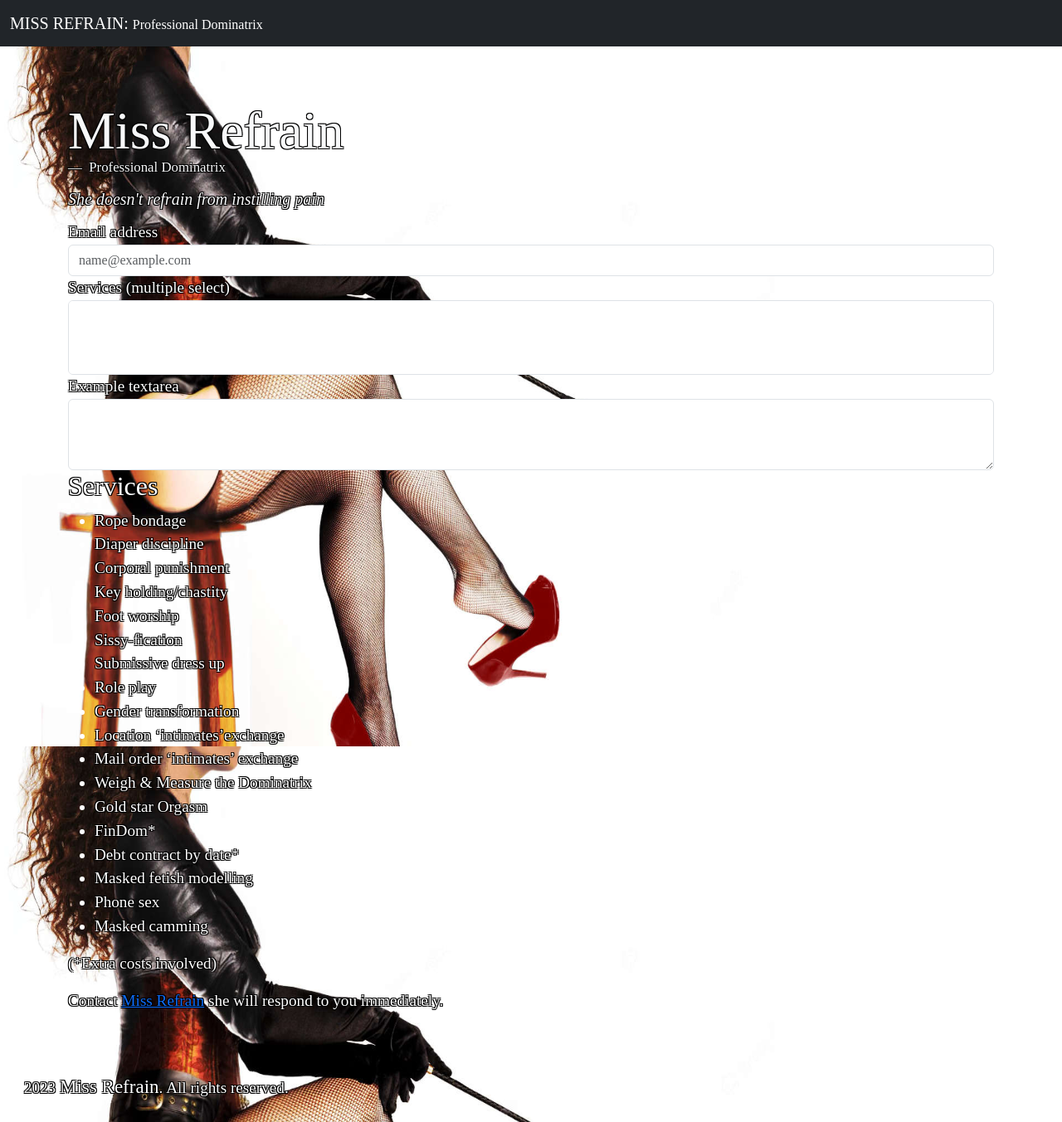
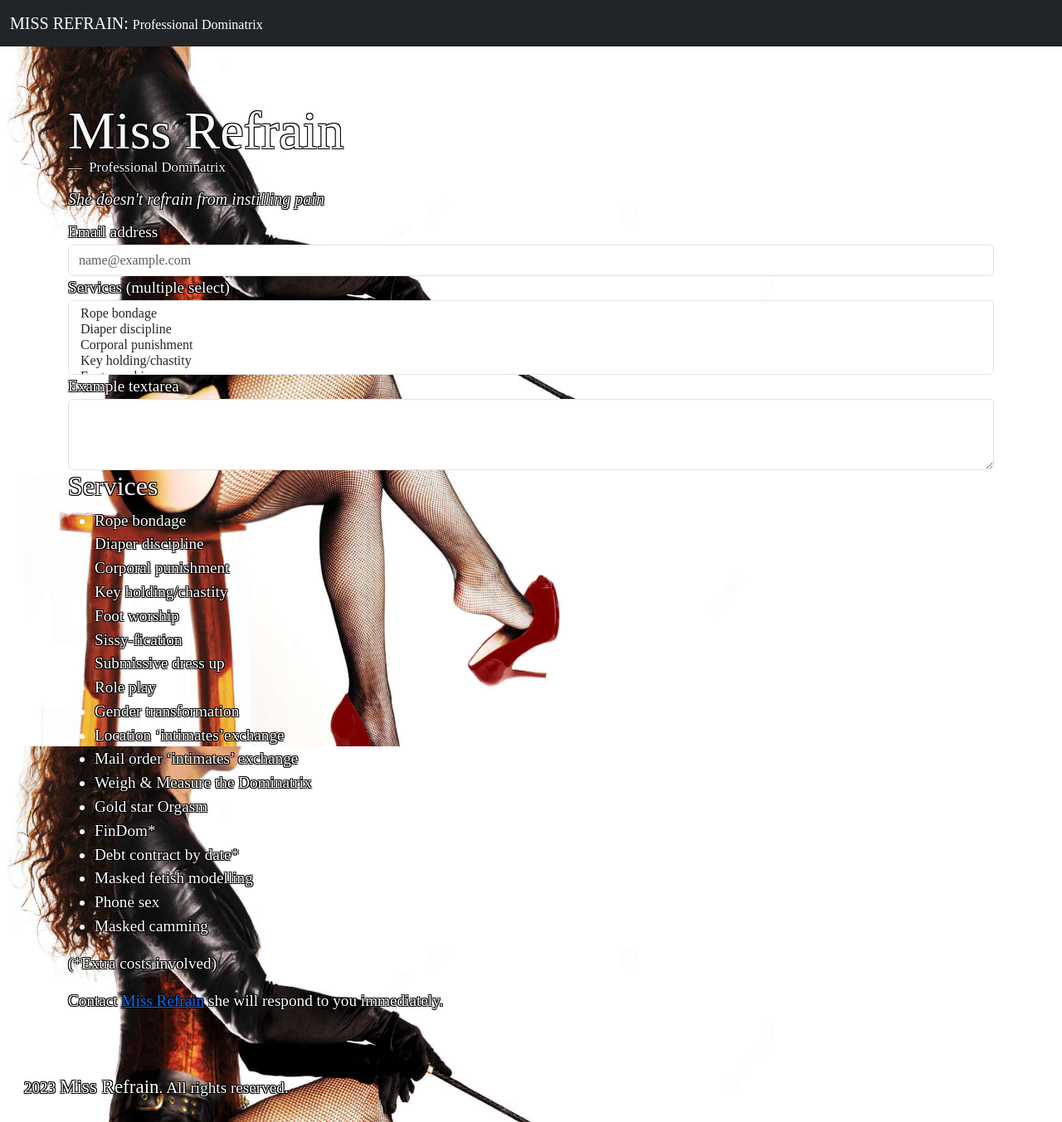
Before and after one commit to missrefrain/missrefrain..github.io, a Jekyll site: the page built from index.md, in a window 1280 px wide and 1353 px high. Shown: the whole window at 83% size. Built offline with Jekyll 4.4.1, drawn with Linux system fonts in a browser that asks for light colours; nearby versions of some CDN libraries.

```diff
--- a/_config.yml
+++ b/_config.yml
@@ -5,22 +5,22 @@ strap: She doesn't refrain from instilling pain
 site_path: https://missrefrain.github.io/
 # include: ['_projects']
 services:
- Rope bondage
- Diaper discipline
- Corporal punishment
- Key holding/chastity
- Foot worship
- Sissy-fication
- Submissive dress up
- Role play
- Gender transformation
- Location ‘intimates’ exchange
- Mail order ‘intimates’ exchange
- Weigh & Measure the Dominatrix
- Gold star Orgasm
- FinDom*
- Debt contract by date*
- Masked fetish modelling
- Phone sex
- Masked camming
+ - Rope bondage
+ - Diaper discipline
+ - Corporal punishment
+ - Key holding/chastity
+ - Foot worship
+ - Sissy-fication
+ - Submissive dress up
+ - Role play
+ - Gender transformation
+ - Location ‘intimates’ exchange
+ - Mail order ‘intimates’ exchange
+ - Weigh & Measure the Dominatrix
+ - Gold star Orgasm
+ - FinDom*
+ - Debt contract by date*
+ - Masked fetish modelling
+ - Phone sex
+ - Masked camming
 relative_permalinks: false
```
